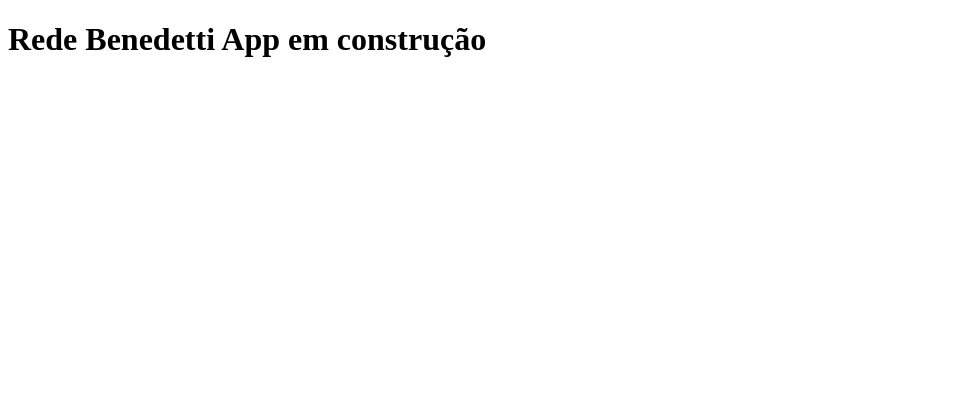
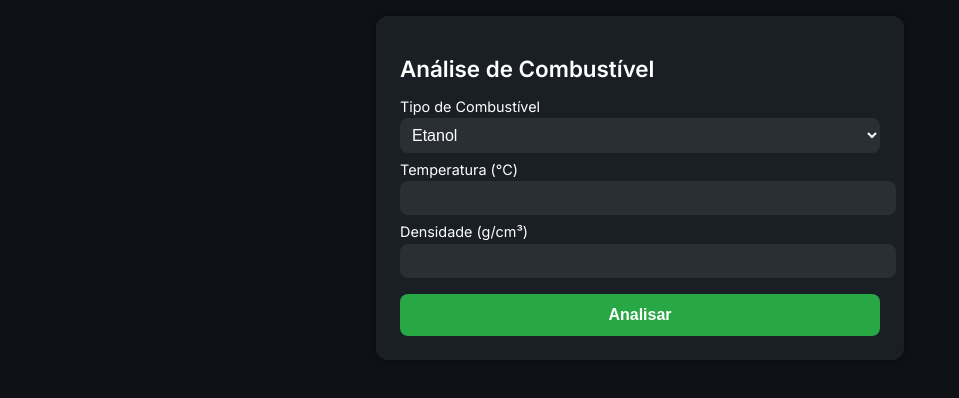
Before and after one commit to evertonpereirakunitake-commits/rede-benedetti-app, a plain HTML site: page index.html in a window 1280 px wide. Shown: the whole page, without its empty margins (0-959 px from the left). Drawn offline with Linux system fonts and the light colour scheme.

Commit message:
Add files via upload

```diff
--- a/index.html
+++ b/index.html
@@ -4,9 +4,149 @@
 <head>
   <meta charset="UTF-8">
   <meta name="viewport" content="width=device-width, initial-scale=1.0">
-  <title>Rede Benedetti App</title>
+  <title>Análise de Combustível</title>
+  <link href="https://fonts.googleapis.com/css2?family=Inter:wght@400;600&display=swap" rel="stylesheet">
+  <style>
+    body {
+      margin: 0;
+      font-family: 'Inter', sans-serif;
+      background: #0e1116;
+      color: #fff;
+      padding: 1rem;
+    }
+    .container {
+      max-width: 480px;
+      margin: auto;
+      background: #1a1f26;
+      border-radius: 12px;
+      padding: 1.5rem;
+      box-shadow: 0 0 12px rgba(0, 0, 0, 0.4);
+    }
+    h1 {
+      font-size: 1.4rem;
+      margin-bottom: 1rem;
+    }
+    label {
+      font-size: 0.9rem;
+      display: block;
+      margin: 0.5rem 0 0.2rem;
+    }
+    input, select {
+      width: 100%;
+      padding: 0.5rem;
+      border-radius: 8px;
+      border: none;
+      background: #2a2f36;
+      color: #fff;
+      font-size: 1rem;
+    }
+    button {
+      width: 100%;
+      padding: 0.75rem;
+      background: #28a745;
+      border: none;
+      border-radius: 8px;
+      margin-top: 1rem;
+      font-size: 1rem;
+      font-weight: bold;
+      color: #fff;
+      cursor: pointer;
+    }
+    .result {
+      margin-top: 1.5rem;
+      padding: 1rem;
+      background: #242a31;
+      border-radius: 8px;
+    }
+    .result h2 {
+      font-size: 1.2rem;
+      margin-bottom: 1rem;
+    }
+    .result p {
+      margin: 0.2rem 0;
+    }
+  </style>
 </head>
 <body>
-  <h1>Rede Benedetti App em construção</h1>
+  <div class="container">
+    <h1>Análise de Combustível</h1>
+
+    <label for="tipo">Tipo de Combustível</label>
+    <select id="tipo">
+      <option value="etanol">Etanol</option>
+      <option value="gasolina">Gasolina</option>
+      <option value="diesel">Diesel</option>
+    </select>
+
+    <label for="temperatura">Temperatura (°C)</label>
+    <input type="number" id="temperatura" min="0" max="50" step="1">
+
+    <label for="densidade">Densidade (g/cm³)</label>
+    <input type="number" id="densidade" step="0.0001">
+
+    <button onclick="verificarDensidade()">Analisar</button>
+
+    <div class="result" id="resultado" style="display:none;"></div>
+  </div>
+
+  <script>
+    const tabelas = {
+      etanol: {
+        26: { min: 0.8020, max: 0.8058, grau: { "0.804": 93.20 } },
+        24: { min: 0.8030, max: 0.8065, grau: { "0.804": 93.50 } },
+        22: { min: 0.8040, max: 0.8070, grau: { "0.805": 94.00 } },
+        20: { min: 0.8050, max: 0.8080, grau: { "0.806": 94.30 } }
+        // Adicione todas as temperaturas desejadas aqui
+      },
+      gasolina: {
+        26: { min: 0.7350, max: 0.7650 },
+        24: { min: 0.7360, max: 0.7660 },
+        22: { min: 0.7370, max: 0.7670 },
+        20: { min: 0.7380, max: 0.7680 }
+        // Adicione todas as temperaturas desejadas aqui
+      },
+      diesel: {
+        26: { min: 0.8200, max: 0.8450 },
+        24: { min: 0.8210, max: 0.8460 },
+        22: { min: 0.8220, max: 0.8470 },
+        20: { min: 0.8230, max: 0.8480 }
+        // Adicione todas as temperaturas desejadas aqui
+      }
+    };
+
+    function verificarDensidade() {
+      const tipo = document.getElementById('tipo').value;
+      const temperatura = parseInt(document.getElementById('temperatura').value);
+      const densidade = parseFloat(document.getElementById('densidade').value);
+      const ref = tabelas[tipo][temperatura];
+
+      let mensagem = `<h2>Resultado</h2>`;
+      if (!ref) {
+        mensagem += `<p style='color:orange'>Temperatura sem dados.</p>`;
+      } else {
+        mensagem += `<p>Temp Ref: ${temperatura}°C</p>`;
+        mensagem += `<p>Min dens: ${ref.min.toFixed(4)} g/cm³</p>`;
+        mensagem += `<p>Max dens: ${ref.max.toFixed(4)} g/cm³</p>`;
+
+        if (densidade >= ref.min && densidade <= ref.max) {
+          mensagem += `<p style='color:lime'>✓ Densidade CONFORME</p>`;
+        } else {
+          mensagem += `<p style='color:red'>✗ FORA DA FAIXA</p>`;
+        }
+
+        if (tipo === 'etanol' && ref.grau) {
+          const teor = ref.grau[densidade.toFixed(3)];
+          if (teor !== undefined) {
+            mensagem += `<p>Grau Alcoólico: ${teor.toFixed(2)} % m/m</p>`;
+          } else {
+            mensagem += `<p>Grau Alcoólico: —</p>`;
+          }
+        }
+      }
+
+      document.getElementById('resultado').style.display = 'block';
+      document.getElementById('resultado').innerHTML = mensagem;
+    }
+  </script>
 </body>
 </html>
```
